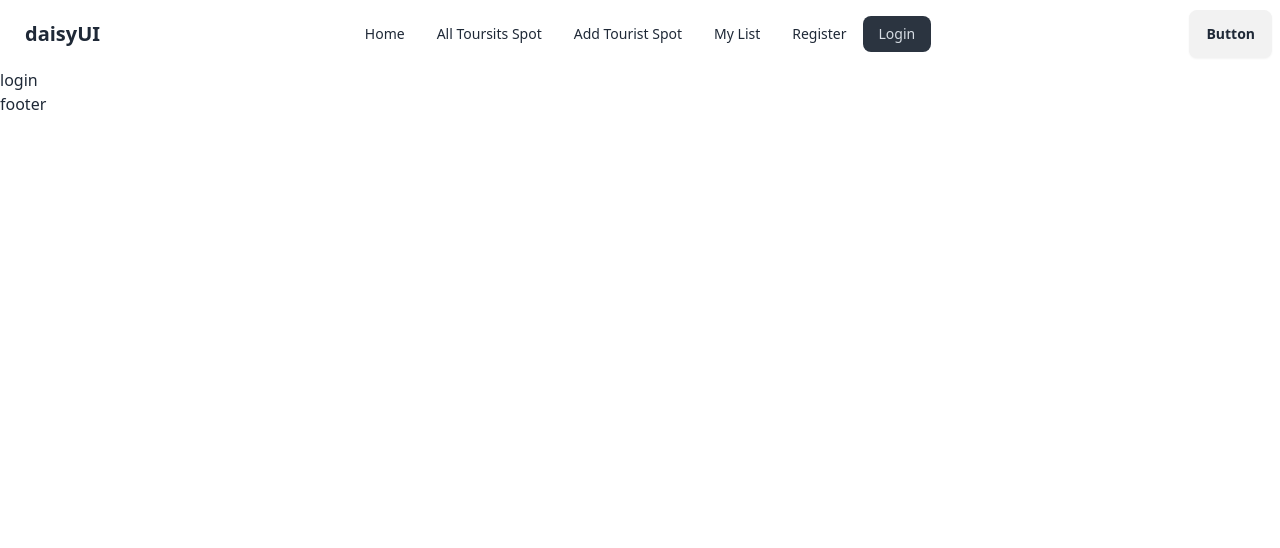
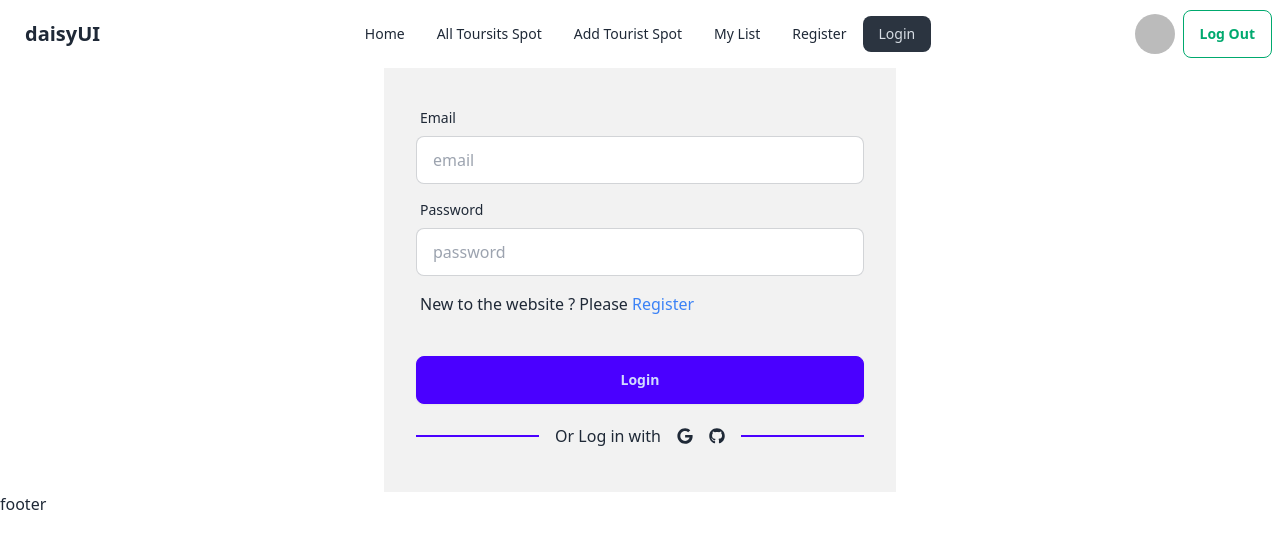
Before and after one commit to BiplobHossainSobuj/tourism-client, a React (Vite) app: page /login in a window 1280 px wide. Shown: the top 548 px of the page. Built offline with nearby package versions, Linux system fonts and the light colour scheme; no server answers; sample sign-in values are in the browser's storage.

Commit message:
added login logOut functionality

```diff
--- a/src/Pages/Login/Login.jsx
+++ b/src/Pages/Login/Login.jsx
@@ -1,9 +1,80 @@
-import React from 'react';
+import React, { useContext } from 'react';
+import { Link } from 'react-router-dom';
+import { AuthContext } from '../../context/AuthProvider';
+import { FaGoogle, FaGithub } from "react-icons/fa";
 
 const Login = () => {
+    const { login,loginWithGoogle,loginWithGithub } = useContext(AuthContext);
+    const handleLogin = (e) => {
+        e.preventDefault();
+        const form = new FormData(e.currentTarget);
+        const email = form.get('email');
+        const password = form.get('password');
+        console.log(email, password);
+        login(email, password)
+            .then((res) => {
+                console.log(res.user)
+            })
+            .catch((err) => {
+                console.log(err);
+            })
+    }
+
+    const handleGoogleLogin = () => {
+        loginWithGoogle()
+            .then(res => {
+                console.log(res.user);
+
+            })
+            .catch(err => {
+                console.log(err);
+            })
+    }
+    const handleGithubLogin = () => {
+        loginWithGithub()
+            .then(result => {
+                console.log(result.user);
+
+            })
+            .catch(err => {
+                console.log(err);
+            })
+    }
     return (
         <div>
-            login
+
+            <div className=" max-w-lg mx-auto bg-base-200">
+                <form onSubmit={handleLogin} className="card-body">
+
+                    <div className="form-control">
+                        <label className="label">
+                            <span className="label-text">Email</span>
+                        </label>
+                        <input type="email" name='email' placeholder="email" className="input input-bordered" required />
+                    </div>
+                    <div className="form-control">
+                        <label className="label">
+                            <span className="label-text">Password</span>
+                        </label>
+                        <input type="password" name='password' placeholder="password" className="input input-bordered" required />
+                    </div>
+                    <div>
+                        <label className="label">
+                            <p>New to the website ? Please <Link to="/register" className="text-blue-500 link link-hover">Register</Link> </p>
+                        </label>
+                    </div>
+                    <div className="form-control mt-6">
+                        <button className="btn btn-primary">Login</button>
+                    </div>
+                    <div>
+                        <div className="divider divider-primary">
+                            Or Log in with
+                            <span className='hover:cursor-pointer' onClick={handleGoogleLogin}><FaGoogle /></span>
+                            <span className='hover:cursor-pointer' onClick={handleGithubLogin}><FaGithub /></span>
+                        </div>
+                    </div>
+                </form>
+            </div>
         </div>
     );
 };
--- a/src/Pages/Register/Register.jsx
+++ b/src/Pages/Register/Register.jsx
@@ -2,10 +2,12 @@ import React, { useContext, useState } from 'react';
 import { AuthContext } from '../../context/AuthProvider';
 import { Link } from 'react-router-dom';
 import { FaEye,FaEyeSlash  } from "react-icons/fa";
+import { updateProfile } from 'firebase/auth';
+import { toast } from 'react-toastify';
 
 const Register = () => {
     const authInfo = useContext(AuthContext);
-    const {createUser} = authInfo;
+    const {user,createUser} = authInfo;
     const [showPassword,setShowPassword] = useState(false);
     const handleRegister =(e)=>{
         e.preventDefault();
@@ -20,6 +22,10 @@ const Register = () => {
         .then(res=>{
             const user = res.user;
             console.log(user);
+            updateProfile(res.user,{
+                displayName: name, photoURL: photoUrl
+            })
+            toast('Registration successfull');
         })
         .catch(err=>{
             console.log(err);
--- a/src/components/Header/Header.jsx
+++ b/src/components/Header/Header.jsx
@@ -1,7 +1,20 @@
-import React from 'react';
-import { NavLink } from 'react-router-dom';
+import React, { useContext, useState } from 'react';
+import { Link, NavLink } from 'react-router-dom';
+import { AuthContext } from '../../context/AuthProvider';
 
 const Header = () => {
+    const authInfo = useContext(AuthContext);
+    const {user,logOut} = authInfo;
+    const [name, setName] = useState(null);
+    const handleLogout =()=>{
+        logOut()
+        .then(()=>{
+            console.log('log out');
+        })
+        .catch((err)=>{
+            console.log('log out',err);
+        })
+    }
     const navlinks = <>
         <li><NavLink to='/'>Home</NavLink></li>
         <li><NavLink to='/allTouristSpot'>All Toursits Spot</NavLink></li>
@@ -29,7 +42,19 @@ const Header = () => {
                 </ul>
             </div>
             <div className="navbar-end">
-                <a className="btn">Button</a>
+                {
+                    user?<>
+                        <div className="tooltip tooltip-left" data-tip={name}>
+                                <img onMouseOver={() => setName(user.displayName)} className='w-10 mr-2 rounded-full hover:cursor-pointer' alt="user" src={user.photoURL} />
+                            </div>
+                            <button onClick={handleLogout} className="btn btn-outline btn-success">Log Out</button>
+                    </>:
+                    <div>
+                        <Link to='/login'><button className="btn btn-outline btn-success">Login</button></Link>
+                        <Link to='/register'><button className="btn btn-outline btn-success">Register</button></Link>
+                    </div>
+
+                }
             </div>
         </div>
     );
--- a/src/context/AuthProvider.jsx
+++ b/src/context/AuthProvider.jsx
@@ -1,5 +1,5 @@
-import { createUserWithEmailAndPassword, getAuth } from "firebase/auth";
-import { createContext, useState } from "react";
+import { GithubAuthProvider, GoogleAuthProvider, createUserWithEmailAndPassword, getAuth, onAuthStateChanged, signInWithEmailAndPassword, signInWithPopup, signOut } from "firebase/auth";
+import { createContext, useEffect, useState } from "react";
 import app from "../Firebase/firebase.config";
 
 
@@ -13,8 +13,30 @@ const AuthProvider = ({ children }) => {
     const createUser = (name,email,password,photoUrl)=>{
         return createUserWithEmailAndPassword(auth, email, password);
     }
+    const login =(email,password)=>{
+        return signInWithEmailAndPassword(auth,email,password);
+    }
+    const logOut = ()=>{
+        return signOut(auth);
+    }
+    const googleProvider = new GoogleAuthProvider();
+    const loginWithGoogle =()=>{
+        return signInWithPopup(auth,googleProvider)
+    }
+    const githubProvider = new GithubAuthProvider();
+    const loginWithGithub = ()=>{
+        return signInWithPopup(auth,githubProvider);
+    }
+    useEffect(()=>{
+        const unsubcribe = onAuthStateChanged(auth,(currentUser)=>{
+            setUser(currentUser);
+            setLoader(false);
+            console.log('observer',currentUser);
+        })
+        return ()=>unsubcribe();
+    },[])
 
-    const authInfo = { createUser };
+    const authInfo = { user,createUser,loader,login,logOut,loginWithGoogle ,loginWithGithub};
     return (
         <AuthContext.Provider value={authInfo}>
             {children}
```
